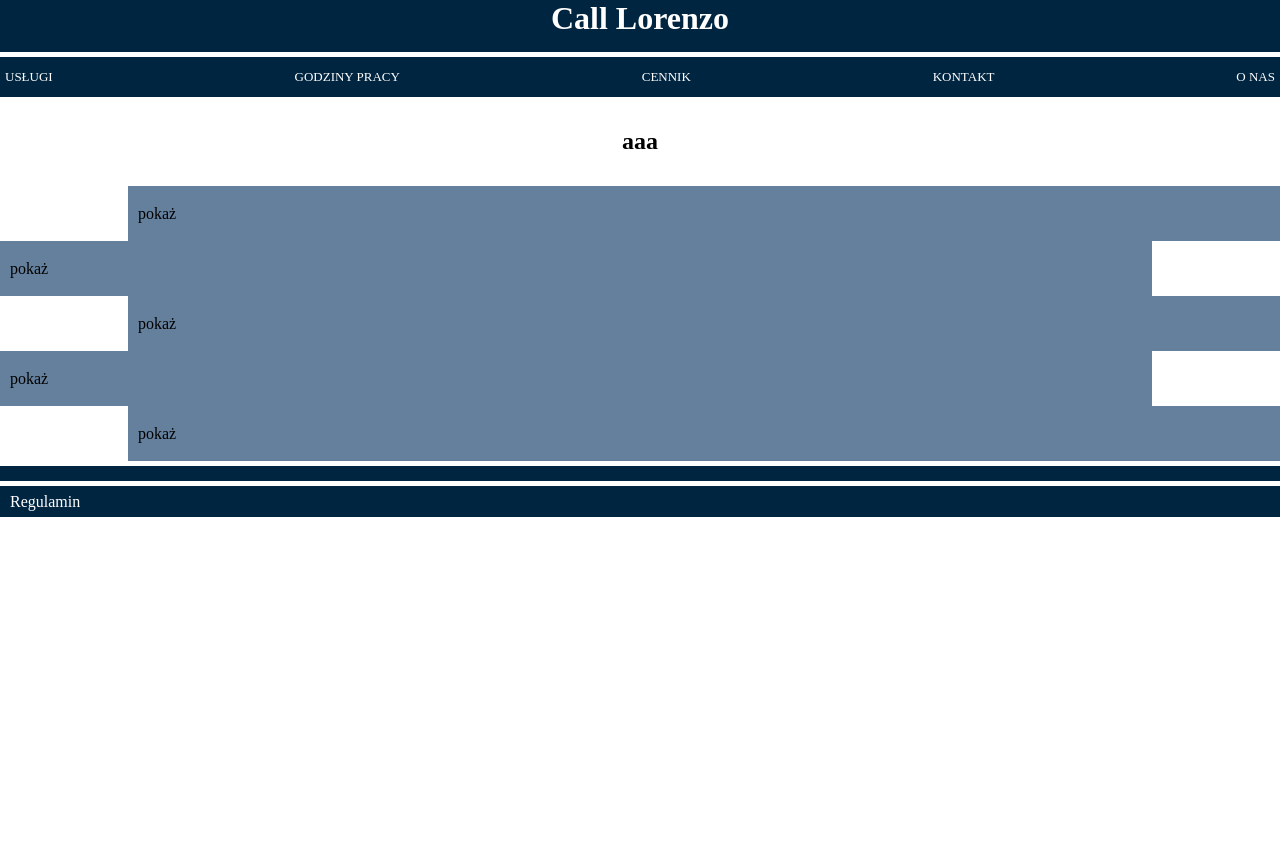
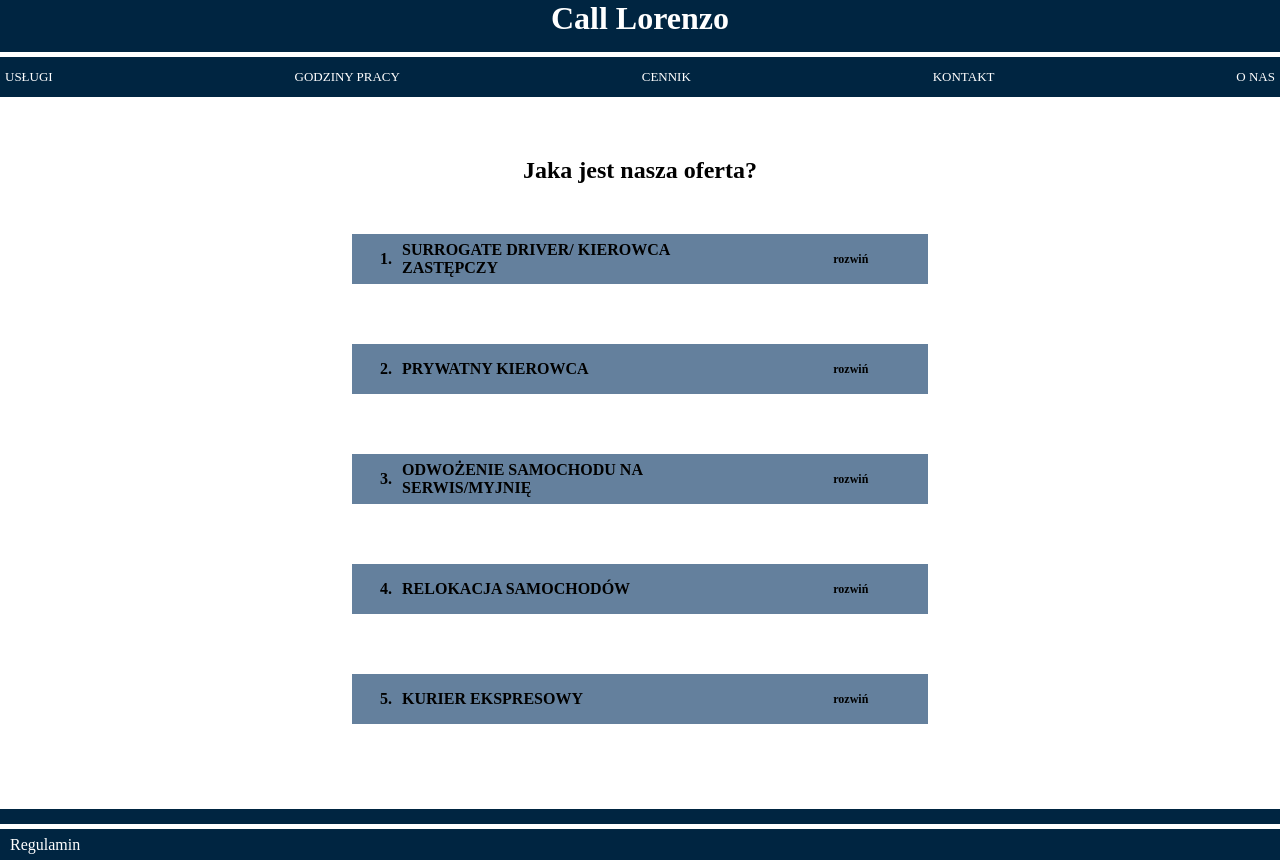
Before and after one commit to kj-ninja/call-lorenzo, a React (Create React App) app: page / in a window 1280 px wide. Before the commit the page ends 800 px from the top, so only its background shows below. Built offline with nearby package versions, Linux system fonts and the light colour scheme.

Commit message:
add styles and Tile component to project

```diff
--- a/src/components/WhatIsOurOffer/Tile.tsx
+++ b/src/components/WhatIsOurOffer/Tile.tsx
@@ -1,23 +1,62 @@
-import { StyledTile, StyledDescription } from "./styles";
 import { FC, Fragment, useState } from "react";
 import { IOurOfferTile } from "../../types";
+import {
+  StyledTile,
+  StyledDescription,
+  TileWrapper
+} from "./styles";
+import { content } from "../../content";
 
 interface Props {
   tile: IOurOfferTile
 }
 
-const Tile:FC<Props> = (tile) => {
+const Tile: FC<Props> = (tile) => {
   const [show, setShow] = useState(false);
+
+  const { toggleText } = content.WhatIsOurOffer;
+
   const toggleHandler = () => {
     setShow(!show);
   };
 
   return (
     <Fragment>
-      <StyledTile>
-        <span onClick={toggleHandler}>{!show ? "pokaż" : "ukryj"}</span>
-      </StyledTile>
-      {show ? <StyledDescription>{tile.tile.tileOrder}</StyledDescription> : null}
+      <TileWrapper>
+        <StyledTile className="tile">
+          <div className='tile-text-wrapper'>
+            <span className='tile-order'>
+              {tile.tile.tileOrder}
+            </span>
+            <span className='tile-title'>
+              {tile.tile.tileTitle}
+            </span>
+
+          </div>
+          <span className='tile-toggle' onClick={toggleHandler}>
+              {!show ? toggleText.show : toggleText.hide}
+            </span>
+        </StyledTile>
+        {
+          show ?
+            <StyledDescription>
+              <div className='first-paragraph'>
+                {tile.tile.tileText}
+              </div>
+              <div className='second-paragraph'>
+                {tile.tile.tileDescription}
+              </div>
+              {
+                tile.tile.tileBoldText ?
+                  <div className='third-paragraph'>
+                    {tile.tile.tileBoldText}
+                  </div>
+                  : null
+              }
+            </StyledDescription>
+            : null
+        }
+      </TileWrapper>
     </Fragment>
   )
 }
--- a/src/components/WhatIsOurOffer/index.tsx
+++ b/src/components/WhatIsOurOffer/index.tsx
@@ -4,11 +4,11 @@ import { content } from "../../content";
 
 
 const WhatIsOurOffer = () => {
-  const {tileTexts} = content.WhatIsOurOffer;
+  const {title, tileTexts} = content.WhatIsOurOffer;
 
   return (
     <StyledWhatIsOurOffer>
-      <h2>aaa</h2>
+      <h2>{title}</h2>
       <div className="tiles-container">
         {tileTexts.map((tile) => (
           <Tile tile={tile} key={tile.tileOrder}/>
--- a/src/components/WhatIsOurOffer/styles.ts
+++ b/src/components/WhatIsOurOffer/styles.ts
@@ -3,45 +3,145 @@ import { IDevice } from "../../settings/media";
 
 export const StyledWhatIsOurOffer = styled.section`
   h2 {
-    margin: 31px;
+    margin-top: 20px;
     text-align: center;
+
+    @media only screen and ${IDevice.desktopXS} {
+      margin-top: 60px;
+    }
   }
 
   .tiles-container {
+    min-height: calc(100vh - 200px);
     display: flex;
     flex-direction: column;
     flex-wrap: wrap;
-    align-items: center;
+
+    @media only screen and ${IDevice.desktopXS} {
+      margin-top: 20px;
+    }
+  }
+`
+
+export const TileWrapper = styled.div`
+  width: 100%;
+  display: flex;
+  flex-direction: column;
+
+  // Ramki 1,3,5,7 etc.
+  :nth-child(odd) {
+    align-items: flex-start;
+
+    @media only screen and ${IDevice.desktopXS} {
+      align-items: center;
+    }
+
+    .tile {
+      justify-content: flex-end;
+
+      @media only screen and ${IDevice.desktopXS} {
+        justify-content: space-around;
+      }
+    }
   }
 
-  .test {
-    display: flex;
-    flex-direction: column;
-    width: 100%;
-    margin-bottom: 30px;
+  // Ramki 2,4,6,8 etc.
+  :nth-child(even) {
+    align-items: flex-end;
+
+    @media only screen and ${IDevice.desktopXS} {
+      align-items: center;
+    }
+
+    .tile {
+      justify-content: center;
+
+      @media only screen and ${IDevice.desktopXS} {
+        justify-content: space-around;
+      }
+    }
+
+    .tile-order {
+      margin-left: 4px;
+
+      @media only screen and ${IDevice.desktopXS} {
+        margin-left: unset;
+      }
+    }
+
+    .tile-toggle {
+      padding-left: 3px;
+
+      @media only screen and ${IDevice.desktopXS} {
+        padding-left: unset;
+      }
+    }
   }
 `
 
 export const StyledTile = styled.div`
-  width: 90%;
-  height: 55px;
+  width: 95%;
+  height: 50px;
+  display: flex;
+  font-weight: bolder;
   background-color: ${(props) => (props.theme.colors.secondaryColor)};
-  display: flex;
-  align-items: center;
-  text-align: center;
   padding: 10px;
+  margin: 20px 0;
 
-  :nth-child(2n) {
-    align-self: flex-start;
+  @media only screen and ${IDevice.desktopXS} {
+    width: 45%;
+    margin: 30px 0;
   }
 
-  :nth-child(2n+1) {
-    align-self: flex-end;
+  .tile-text-wrapper {
+    width: 75%;
+    display: flex;
+    align-items: center;
+  }
+
+  .tile-order {
+    margin-right: 10px;
+  }
+
+  .tile-title {
+    width: 85%;
+  }
+
+  .tile-toggle {
+    cursor: pointer;
+    width: 12%;
+    align-self: center;
+    font-size: 12px;
   }
 `;
 
 export const StyledDescription = styled.div`
-  width: 90%;
-  height: 55px;
-  background-color: red;
+  width: 89%;
+  align-self: center;
+
+  @media only screen and ${IDevice.desktopXS} {
+    width: 45%;
+    text-align: center;
+  }
+
+  .first-paragraph {
+    color: ${(props) => (props.theme.colors.additionalTextColor)};
+    text-align: center;
+    margin-bottom: 15px;
+  }
+
+  .second-paragraph {
+    @media only screen and ${IDevice.desktopXS} {
+      margin-bottom: 10px;
+    }
+  }
+
+  .third-paragraph {
+    margin-top: 3px;
+    font-weight: bold;
+
+    @media only screen and ${IDevice.desktopXS} {
+      margin-bottom: 10px;
+    }
+  }
 `
--- a/src/content/index.ts
+++ b/src/content/index.ts
@@ -1,4 +1,4 @@
-import { ITile, IPricing, IAdditionalFees, IPaymentMethod, ICostText, IOurOfferTile } from "../types";
+import { ITile, IPricing, IAdditionalFees, IPaymentMethod, ICostText, IOurOfferTile, IOurOfferToggle } from "../types";
 
 interface IContent {
   header: {
@@ -15,6 +15,8 @@ interface IContent {
     texts: ICostText;
   },
   WhatIsOurOffer: {
+    title: string;
+    toggleText: IOurOfferToggle;
     tileTexts: IOurOfferTile[];
   }
 }
@@ -135,20 +137,25 @@ export const content: IContent = {
     }
   },
   WhatIsOurOffer: {
+    title: "Jaka jest nasza oferta?",
+    toggleText: {
+      show: "rozwiń",
+      hide: "zwiń"
+    },
     tileTexts: [
       {
-        tileText: "SURROGATE DRIVER/KIEROWCA ZASTĘPCZY",
+        tileTitle: "SURROGATE DRIVER/ KIEROWCA ZASTĘPCZY",
         tileOrder: "1.",
-        tileTitle: "Przyjechałeś swoim samochodem na imprezę, ale ze względu na spożyty alkohol nie możesz " +
+        tileText: "Przyjechałeś swoim samochodem na imprezę, ale ze względu na spożyty alkohol nie możesz " +
           "wrócić do domu?",
         tileDescription: "Bezpiecznie odwieziemy Cię do domu twoim samochodem,\n" +
           "tak żebyś spokojnie zaczął kolejny dzień." ,
         tileBoldText: "Zamów surrogate driver na terenie Wrocławia i okolic."
       },
       {
-        tileText: "PRYWATNY KIEROWCA",
+        tileTitle: "PRYWATNY KIEROWCA",
         tileOrder: "2.",
-        tileTitle: "Potrzebujesz kierowcy, który bezpiecznie\n" +
+        tileText: "Potrzebujesz kierowcy, który bezpiecznie\n" +
           "poprowadzi Twój samochód?",
         tileDescription: "Jesteśmy gotowi na wszelkie zlecenia. Podróże nie muszą\n" +
           "wymagać zatrudnienia osobnego kierowcy, zlecenia mogą\n" +
@@ -156,9 +163,9 @@ export const content: IContent = {
         tileBoldText: ""
       },
       {
-        tileText: "ODWOŻENIE SAMOCHODU NA SERWIS/MYJNIĘ",
+        tileTitle: "ODWOŻENIE SAMOCHODU NA SERWIS/MYJNIĘ",
         tileOrder: "3.",
-        tileTitle: "Posiadasz kilka samochodów i nie masz czasu na ich\n" +
+        tileText: "Posiadasz kilka samochodów i nie masz czasu na ich\n" +
           "obsługę oraz potrzebujesz kogoś, kto zadba\n" +
           "o firmową flotę?",
         tileDescription: "Oferujemy usługi outsourcingowe w zakresie obsługi\n" +
@@ -168,18 +175,18 @@ export const content: IContent = {
         tileBoldText: ""
       },
       {
-        tileText: "RELOKACJA SAMOCHODÓW",
+        tileTitle: "RELOKACJA SAMOCHODÓW",
         tileOrder: "4.",
-        tileTitle: "Potrzebujesz przetransportować samochód między\n" +
+        tileText: "Potrzebujesz przetransportować samochód między\n" +
           "dwiema lokalizacjami?",
         tileDescription: "Realizujemy zlecenia w zakresie relokacji pojazdów\n" +
           "między umówionymi miejscami.",
         tileBoldText: ""
       },
       {
-        tileText: "KURIER EKSPRESOWY",
+        tileTitle: "KURIER EKSPRESOWY",
         tileOrder: "5.",
-        tileTitle: "Potrzebujesz kierowcy, który niezwłocznie wsiądzie\n" +
+        tileText: "Potrzebujesz kierowcy, który niezwłocznie wsiądzie\n" +
           "do samochodu i dostarczy twoją przesyłkę we wskazane\n" +
           "miejsce?",
         tileDescription: "Oferujemy kierowcę „na już” który z Wrocławia i okolic\n" +
--- a/src/styles/theme.ts
+++ b/src/styles/theme.ts
@@ -2,7 +2,9 @@ const theme = {
   colors: {
     primaryColor: '#002541',
     secondaryColor: '#64809D',
-    white: "#ffffff"
+    additionalTextColor: '#2596be',
+    white: "#ffffff",
+
   },
 
   fontFamily: {
--- a/src/types/index.ts
+++ b/src/types/index.ts
@@ -36,5 +36,10 @@ export interface IOurOfferTile {
   tileBoldText?: string;
 }
 
+export interface IOurOfferToggle {
+  show: string;
+  hide: string;
+}
+
 // general
 export type KeyString = { [key: string]: string };
```
